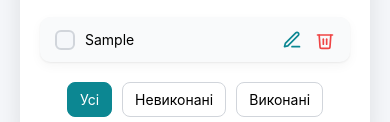
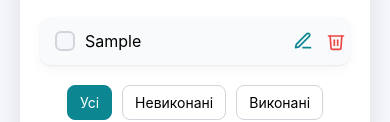
Before and after one commit to Shkliarova/to-do-app, a website built with Parcel: page src/index.html in a window 390 px wide. Both pictures are taken after typing "Sample" into the empty fields and a click on the button "Додати". Shown: the part 210-332 px from the top of the page. Built offline with nearby package versions, Linux system fonts and the light colour scheme; what notiflix would draw is missing.

Commit message:
correct styles

```diff
--- a/src/style.css
+++ b/src/style.css
@@ -181,6 +181,7 @@ body {
   display: flex;
   align-items: center;
   gap: 10px;
+  width: 100%;
 }
 
 .task-text {
@@ -311,8 +312,4 @@ body {
   .todo-form button {
     padding: 10px;
   }
-
-  .task-text {
-    font-size: 14px;
-  }
 }
```
